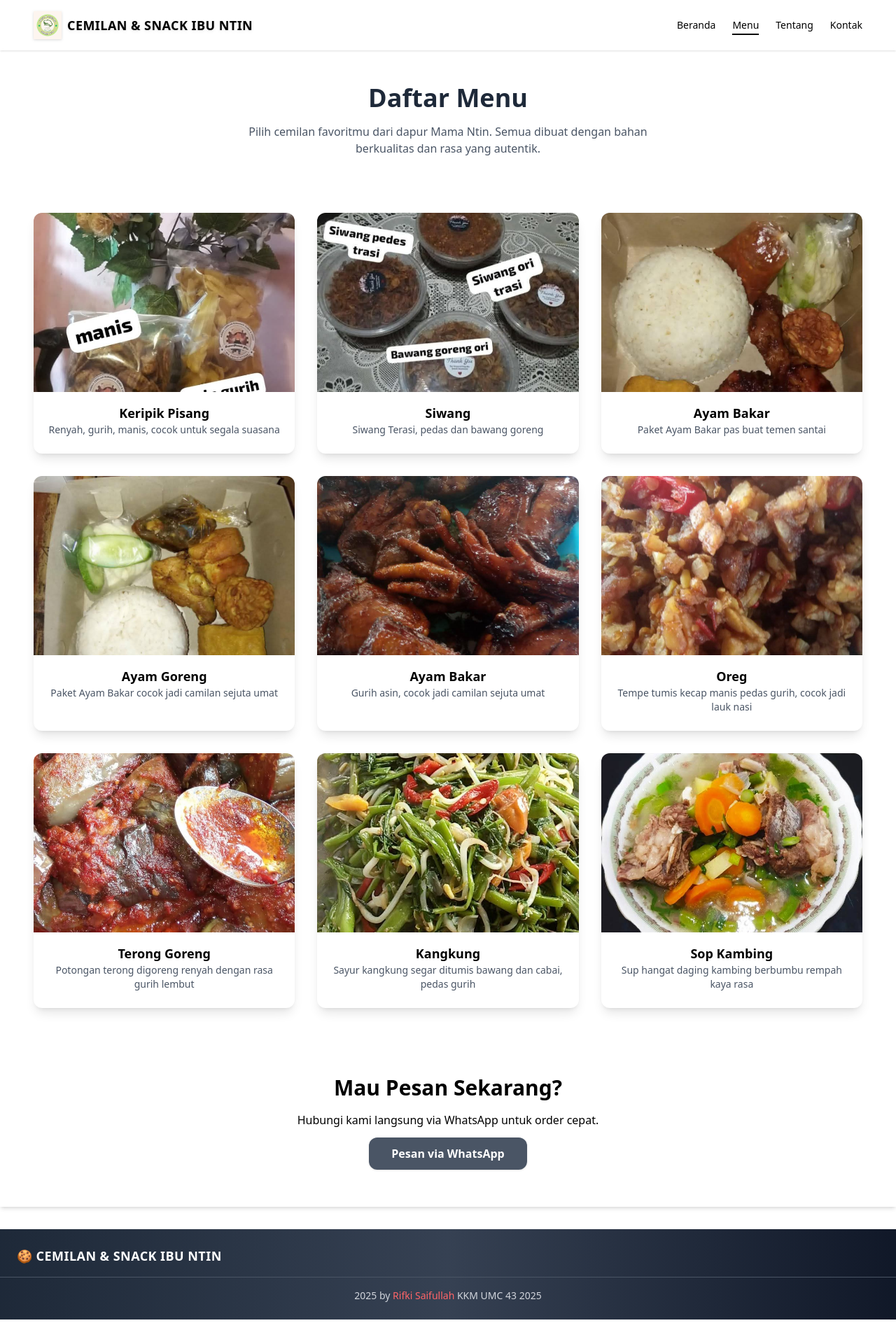
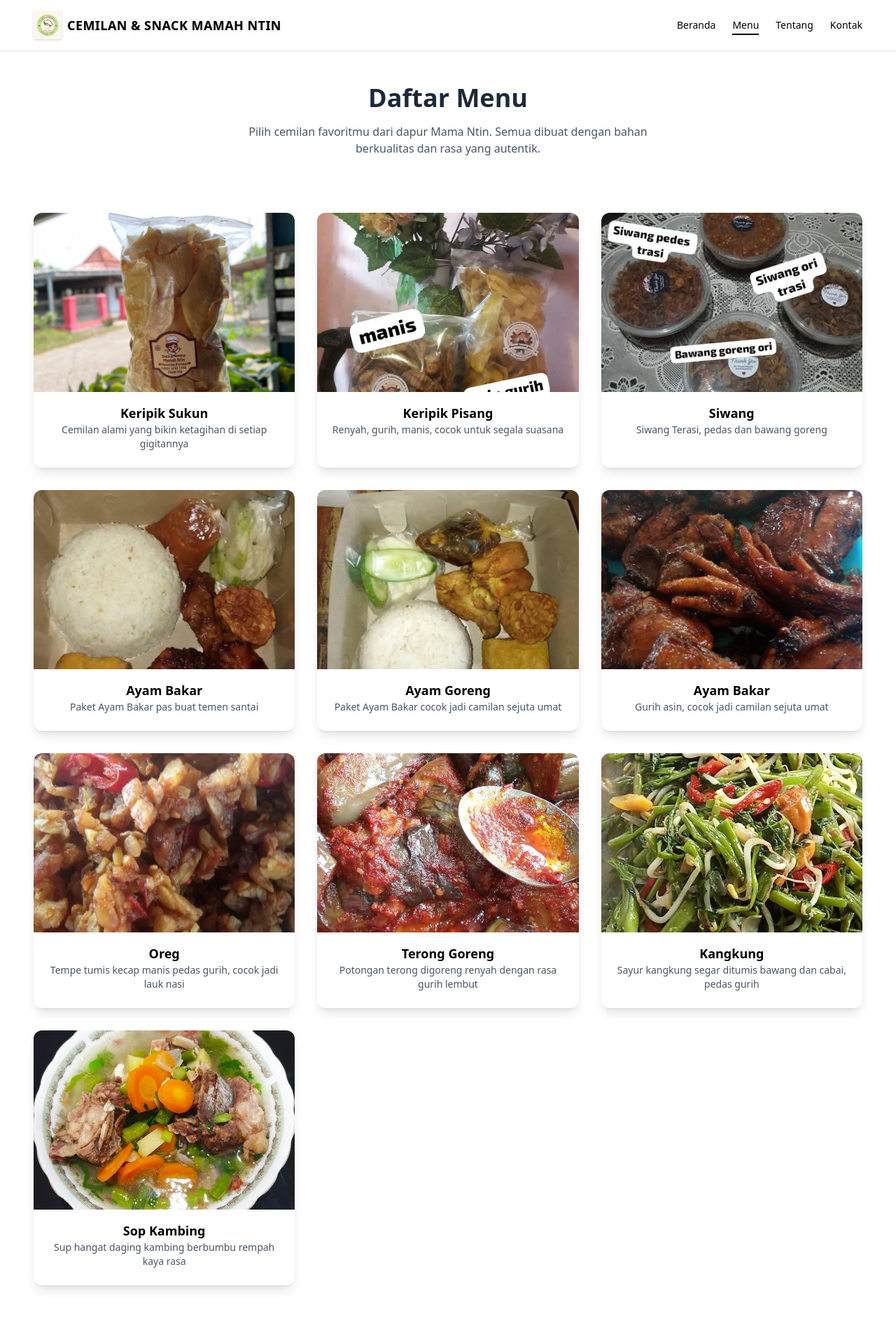
Before and after one commit to rifki-saifullah/cemilan-dan-snack-mamah-ntin, a Nuxt app: page /menu in a window 1280 px wide. Shown: the top 1920 px of the page at 70% size. Before the commit the page ends 1885 px from the top, so only its background shows below. Built offline with nearby package versions, Linux system fonts and the light colour scheme.

Commit message:
Fix typo

```diff
--- a/app/layouts/default.vue
+++ b/app/layouts/default.vue
@@ -11,10 +11,12 @@ const route = useRoute();
 <template>
   <div>
     <header class="shadow py-4 px-8 md:px-12 flex justify-between items-center">
-      <h1 class="flex gap-2 items-center font-extrabold text-lg tracking-wide drop-shadow">
-        <img :src="Logo" class="w-10" />
-         CEMILAN & SNACK IBU NTIN
-      </h1>
+      <NuxtLink href="/">
+        <h1 class="flex gap-2 items-center font-extrabold text-md md:text-lg tracking-wide drop-shadow">
+          <img :src="Logo" class="w-10" />
+          CEMILAN & SNACK MAMAH NTIN
+        </h1>
+      </NuxtLink>
 
       <nav class="hidden md:flex gap-6 text-sm font-medium">
         <NuxtLink to="/" class="relative group transition text-black" > Beranda
@@ -116,14 +118,11 @@ const route = useRoute();
     </main>
 
 <footer class="bg-gradient-to-r from-gray-800 via-gray-700 to-gray-900 text-white py-6 mt-8">
-  <div class="container mx-auto px-6 flex flex-col md:flex-row items-center justify-between gap-4">
-    <h2 class="font-bold text-lg tracking-wide">🍪 CEMILAN & SNACK IBU NTIN</h2>
-
-  </div>
+  <div class="container mx-auto px-6 flex flex-col md:flex-row items-center justify-between gap-4"> </div>
 
   <!-- Divider -->
   <div class="border-t border-gray-600 mt-4 pt-4 text-center text-sm text-gray-300">
-    2025 by <NuxtLink href="https://www.threads.com/@rifki_.21" target="_blank" class="text-red-400">Rifki Saifullah</NuxtLink> KKM UMC 43 2025
+    BY <NuxtLink href="https://www.threads.com/@rifki_.21" target="_blank" class="text-red-400 underline">Rifki Saifullah</NuxtLink> KKM UMC 43 2025
   </div>
 </footer>
 
--- a/app/pages/about.vue
+++ b/app/pages/about.vue
@@ -2,11 +2,11 @@
 import IbuNtin from "@/assets/images/ibu-ntin.jpeg";
 
 useHead({
-  title: "Tentang Kami - Cemilan dan Snack Mamah Ntin",
+  title: "Tentang Kami - Cemilan & Snack Mamah Ntin",
   meta: [
-    { name: "description", content: "Tentang usaha cemilan dan snack Mama Ntin Kedungdalem. Menyediakan kerupuk, keripik, rempeyek, dan snack rumahan sejak 2010." },
+    { name: "description", content: "Tentang usaha cemilan dan snack Mama Ntin Kedungdalem. Menyediakan kerupuk dan cemilan rumahan sejak 2010." },
     { property: "og:title", content: "Tentang Ibu Ntin - Cemilan Khas Kedungdalem" },
-    { property: "og:description", content: "Kenalan lebih dekat dengan usaha snack dan cemilan khas Ibu Ntin." },
+    { property: "og:description", content: "Kenalan lebih dekat dengan usaha snack dan cemilan khas Mamah Ntin." },
     { property: "og:type", content: "website" },
   ]
 })
@@ -16,9 +16,9 @@ useHead({
   <div class="px-6 py-12 max-w-4xl mx-auto">
     <h1 class="text-3xl md:text-4xl font-extrabold text-gray-800 mb-6 text-center">Tentang Kami</h1>
     <p class="text-gray-600 text-lg leading-relaxed mb-6 md:text-justify">
-      Usaha cemilan <span class="font-semibold">Ibu Ntin</span> berdiri sejak tahun 2010 di Kedungdalem.
-      Berawal dari dapur sederhana, kini kami telah melayani ratusan pelanggan dengan berbagai pilihan makanana, snack dan cemilan
-      seperti <strong>kerupuk pisang, ayam bakar, sate</strong>, dan masih banyak lagi.
+      Usaha cemilan <span class="font-semibold">Mamah Ntin</span> berdiri sejak tahun 2010 di Kedungdalem.
+      Berawal dari dapur sederhana, kini kami telah melayani ratusan pelanggan dengan berbagai pilihan makanan, snack dan cemilan
+      seperti <strong>keripik sukun, keripik pisang, ayam bakar, sate</strong>, dan masih banyak lagi.
     </p>
     <p class="text-gray-600 text-lg leading-relaxed md:text-justify">
       Kami selalu berkomitmen untuk menghadirkan produk dengan <strong>rasa otentik, harga terjangkau,</strong>
--- a/app/pages/contact.vue
+++ b/app/pages/contact.vue
@@ -1,9 +1,9 @@
 <script setup>
 useHead({
-  title: "Kontak - Cemilan dan Snack Mamah Ntin",
+  title: "Kontak - Cemilan & Snack Mamah Ntin",
   meta: [
-    { name: "description", content: "Hubungi Mama Ntin Kedungdalem untuk pemesanan kerupuk, keripik, rempeyek, dan snack lainnya." },
-    { property: "og:title", content: "Kontak Mama Ntin - Pesan Cemilan Mudah" },
+    { name: "description", content: "Hubungi Mamah Ntin Kedungdalem untuk pemesanan keripik dan makanan lainnya." },
+    { property: "og:title", content: "Kontak Mamah Ntin - Pesan Mudah" },
     { property: "og:description", content: "Pesan snack favoritmu dengan mudah lewat WhatsApp atau kunjungi lokasi kami." },
     { property: "og:type", content: "website" },
   ]
--- a/app/pages/index.vue
+++ b/app/pages/index.vue
@@ -8,11 +8,12 @@ import Singapore from "@/assets/images/singapore.jpg";
 import Taiwan from "@/assets/images/taiwan.jpg";
 
 import Keripik2 from "@/assets/images/keripik-2.jpeg";
+import Keripik3 from "@/assets/images/keripik-3.jpeg";
 import Menu14 from "@/assets/images/14.jpeg";
 import Menu12 from "@/assets/images/12.jpeg";
 
 useHead({
-  title: "Beranda - Cemilan dan Snack Mamah Ntin Kedungdalem",
+  title: "Beranda - Cemilan & Snack Mamah Ntin Kedungdalem",
   meta: [
     {
       name: "description",
@@ -21,14 +22,14 @@ useHead({
     },
     {
       property: "og:title",
-      content: "Makanan dan Snack Mama Ntin Kedungdalem",
+      content: "Makanan dan Snack Mamah Ntin Kedungdalem",
     },
     {
       property: "og:description",
       content: "Cemilan enak, gurih, dan fresh setiap hari.",
     },
     { property: "og:type", content: "website" },
-    { property: "og:url", content: "https://cemilan-dan-snack-mamah-ntin.id" },
+    { property: "og:url", content: "https://cemilan-dan-snack-mamah-ntin.vercel.app" },
   ],
 });
 
@@ -67,7 +68,7 @@ const countries = [
       "https://unsplash.com/photos/people-walking-on-street-during-daytime-ZlrTpa43Pbw",
   },
   {
-    name: "Abu Dabi",
+    name: "Abu Dabhi",
     image: AbuDabi,
     alt: "Abu Dabi",
     creditName: "Salman Sidheek",
@@ -99,7 +100,7 @@ const countries = [
     <section class="text-center py-16 px-6">
       <h1 class="text-3xl md:text-5xl font-extrabold text-gray-800">
         Selamat Datang di <br />
-        <span>Cemilan & Snack Mama Ntin</span>
+        <span>Cemilan & Snack Mamah Ntin</span>
       </h1>
       <p class="mt-4 text-gray-700 max-w-2xl mx-auto">
         Nikmati aneka makanan ringan khas Kedungdalem yang renyah, gurih, dan
@@ -133,6 +134,17 @@ const countries = [
           class="bg-white shadow-lg rounded-xl p-6 text-center hover:scale-105 transition"
         >
           <img
+            :src="Keripik3"
+            alt="Keripik Sukun"
+            class="rounded-lg mx-auto mb-4 h-40 object-cover"
+          />
+          <h3 class="font-semibold text-lg">Keripik Sukun</h3>
+          <p class="text-gray-600 text-sm">Cemilan alami yang bikin ketagihan di setiap gigitannya</p>
+        </div>
+        <div
+          class="bg-white shadow-lg rounded-xl p-6 text-center hover:scale-105 transition"
+        >
+          <img
             :src="Keripik2"
             alt="Keripik Pisang"
             class="rounded-lg mx-auto mb-4 h-40 object-cover"
@@ -150,17 +162,6 @@ const countries = [
           />
           <h3 class="font-semibold text-lg">Ayam Bakar</h3>
           <p class="text-gray-600 text-sm">Paket Ayam Bakar pas buat temen santai</p>
-        </div>
-        <div
-          class="bg-white shadow-lg rounded-xl p-6 text-center hover:scale-105 transition"
-        >
-          <img
-            :src="Menu12"
-            alt="Sop Kambing"
-            class="rounded-lg mx-auto mb-4 h-40 object-cover"
-          />
-          <h3 class="font-semibold text-lg">Sop Kambing</h3>
-          <p class="text-gray-600 text-sm">Sup hangat daging kambing berbumbu rempah kaya rasa</p>
         </div>
       </div>
     </section>
--- a/app/pages/menu.vue
+++ b/app/pages/menu.vue
@@ -1,5 +1,6 @@
 <script setup>
 import Keripik from "@/assets/images/keripik-2.jpeg";
+import Keripik3 from "@/assets/images/keripik-3.jpeg";
 import Menu1 from "@/assets/images/1.jpeg";
 import Menu2 from "@/assets/images/2.jpeg";
 import Menu3 from "@/assets/images/3.jpeg";
@@ -14,7 +15,7 @@ import Menu11 from "@/assets/images/11.jpeg";
 import Menu12 from "@/assets/images/12.jpeg";
 
 useHead({
-  title: "Menu - Cemilan dan Snack Mamah Ntin Kedungdalem",
+  title: "Menu - Cemilan & Snack Mamah Ntin Kedungdalem",
   meta: [
     {
       name: "description",
@@ -25,18 +26,24 @@ useHead({
     {
       property: "og:description",
       content:
-        "Nikmati berbagai pilihan kerupuk, keripik, dan rempeyek khas Kedungdalem.",
+        "Nikmati berbagai pilihan keripik, dan makanan khas Mamah Ntin Kedungdalem.",
     },
     { property: "og:type", content: "website" },
     {
       property: "og:url",
-      content: "https://makanan-dan-snack-mamah-ntin.id/menu",
+      content: "https://cemilan-dan-snack-mamah-ntin.vercel.app/menu",
     },
   ],
 });
 
 // Data menu
 const menus = [
+  {
+    image: Keripik3,
+    alt: "Keripik Sukun",
+    name: "Keripik Sukun",
+    desc: "Cemilan alami yang bikin ketagihan di setiap gigitannya",
+  },
   {
     image: Keripik,
     alt: "Keripik Pisang",
```
Also changed, not shown: app/assets/images/keripik-3.jpeg (added).
